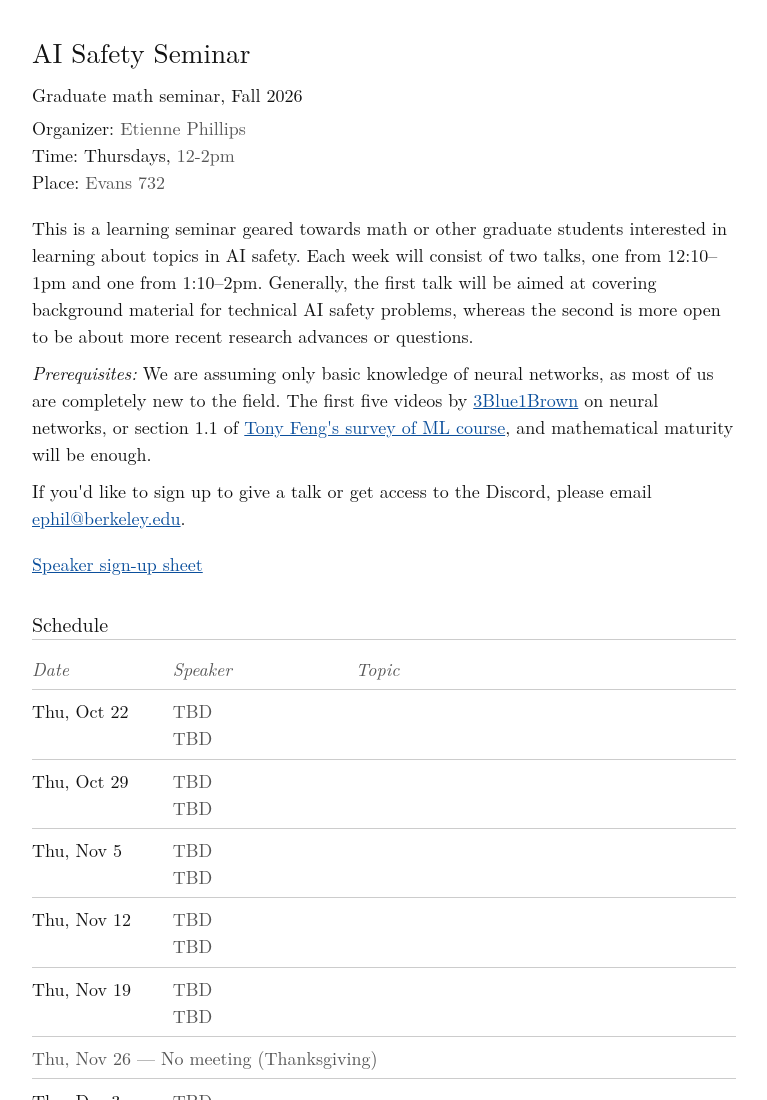
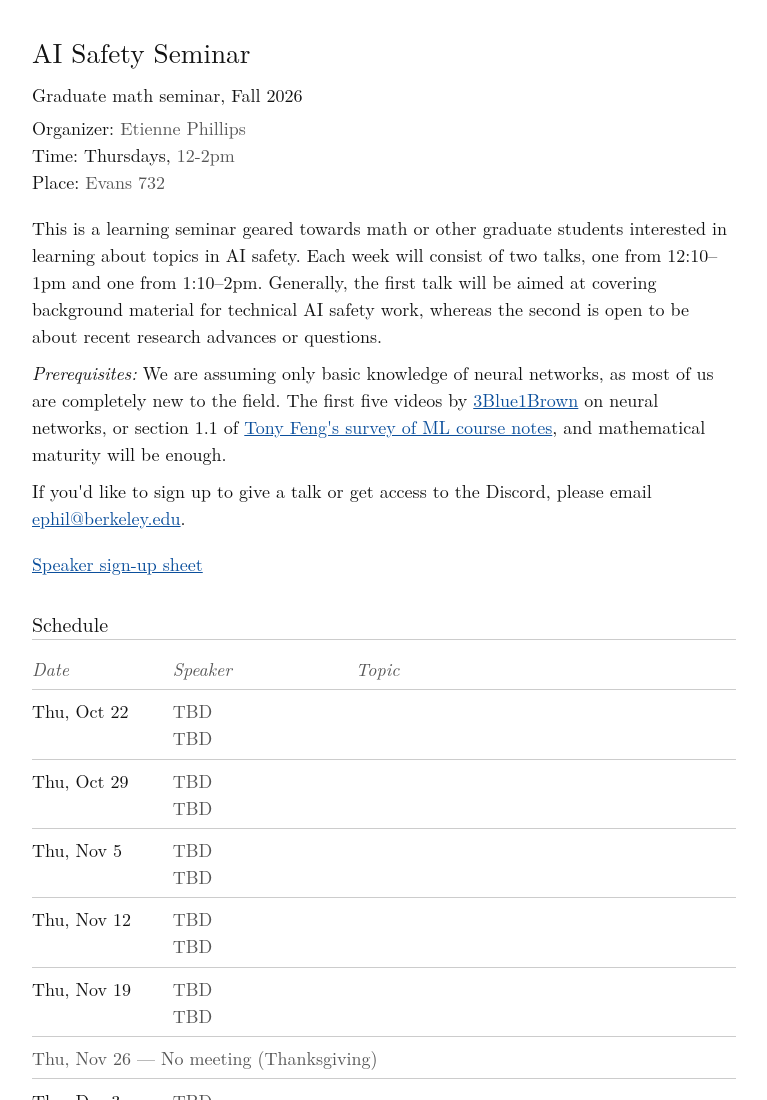
Before and after one commit to Vibbz/Ai-Safety-Seminar-Fall-2026, a plain HTML site: page index.html in a window 1280 px wide. Shown: the top 1100 px of the page, without its empty margins (256-1023 px from the left). Drawn offline with Linux system fonts and the light colour scheme.

Commit message:
Revise seminar details and prerequisites
Updated seminar description and prerequisites for clarity.

```diff
--- a/index.html
+++ b/index.html
@@ -140,8 +140,8 @@
   </div>
 
   <div class="blurb">
-    <p>This is a learning seminar geared towards math or other graduate students interested in learning about topics in AI safety. Each week will consist of two talks, one from 12:10–1pm and one from 1:10–2pm. Generally, the first talk will be aimed at covering background material for technical AI safety problems, whereas the second is more open to be about more recent research advances or questions.</p>
-    <p><i>Prerequisites:</i> We are assuming only basic knowledge of neural networks, as most of us are completely new to the field. The first five videos by <a href="https://www.3blue1brown.com/?topic=neural-networks" target="_blank" rel="noopener">3Blue1Brown</a> on neural networks, or section 1.1 of <a href="https://math.berkeley.edu/~fengt/2025F_270_notes.pdf" target="_blank" rel="noopener">Tony Feng's survey of ML course</a>, and mathematical maturity will be enough.</p>
+    <p>This is a learning seminar geared towards math or other graduate students interested in learning about topics in AI safety. Each week will consist of two talks, one from 12:10–1pm and one from 1:10–2pm. Generally, the first talk will be aimed at covering background material for technical AI safety work, whereas the second is open to be about recent research advances or questions.</p>
+    <p><i>Prerequisites:</i> We are assuming only basic knowledge of neural networks, as most of us are completely new to the field. The first five videos by <a href="https://www.3blue1brown.com/?topic=neural-networks" target="_blank" rel="noopener">3Blue1Brown</a> on neural networks, or section 1.1 of <a href="https://math.berkeley.edu/~fengt/2025F_270_notes.pdf" target="_blank" rel="noopener">Tony Feng's survey of ML course notes</a>, and mathematical maturity will be enough.</p>
     <p>If you'd like to sign up to give a talk or get access to the Discord, please email <a href="mailto:ephil@berkeley.edu">ephil@berkeley.edu</a>.</p>
   </div>
   <p class="signup-link"><a href="https://docs.google.com/spreadsheets/d/1lUyCSAOwzYLf5bVzlN2X64EmYdfNZUc2jgkgjUkU6tI/edit?gid=1761156785#gid=1761156785" target="_blank" rel="noopener">Speaker sign-up sheet</a></p>
```
